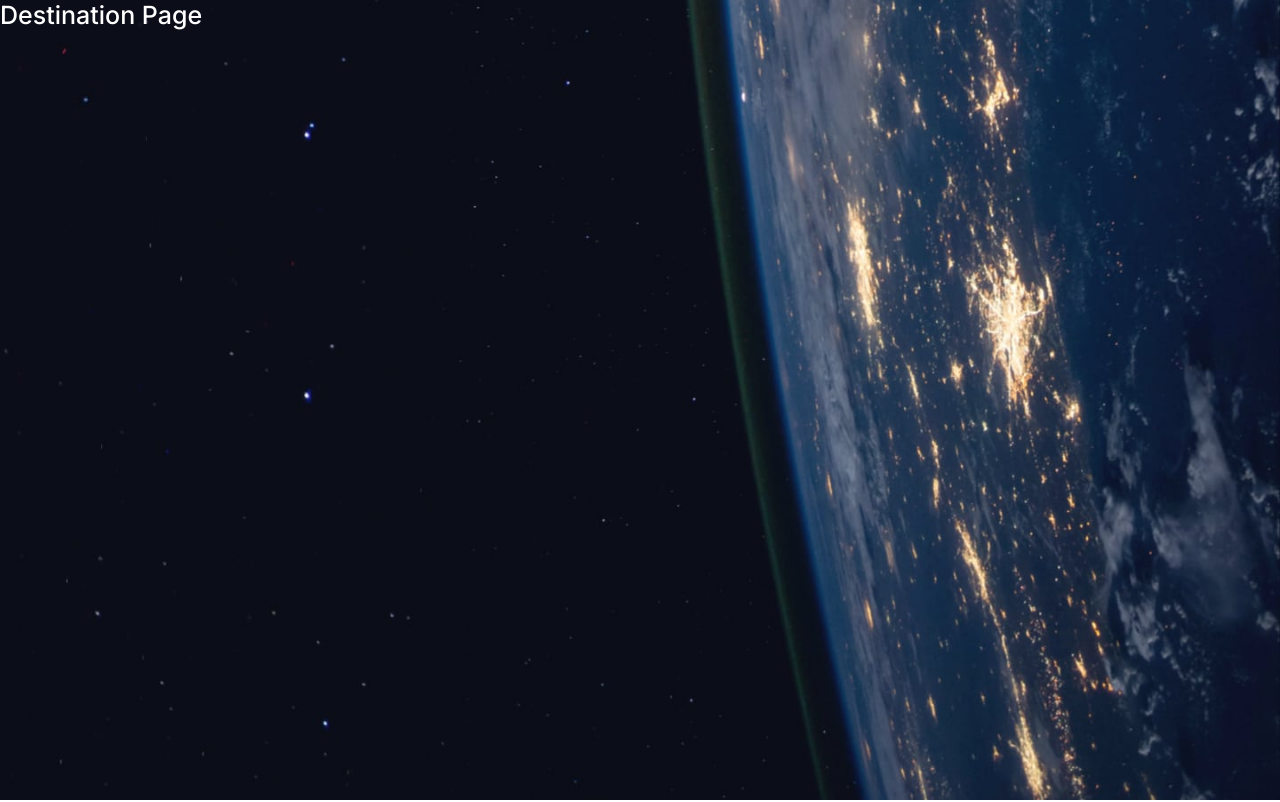
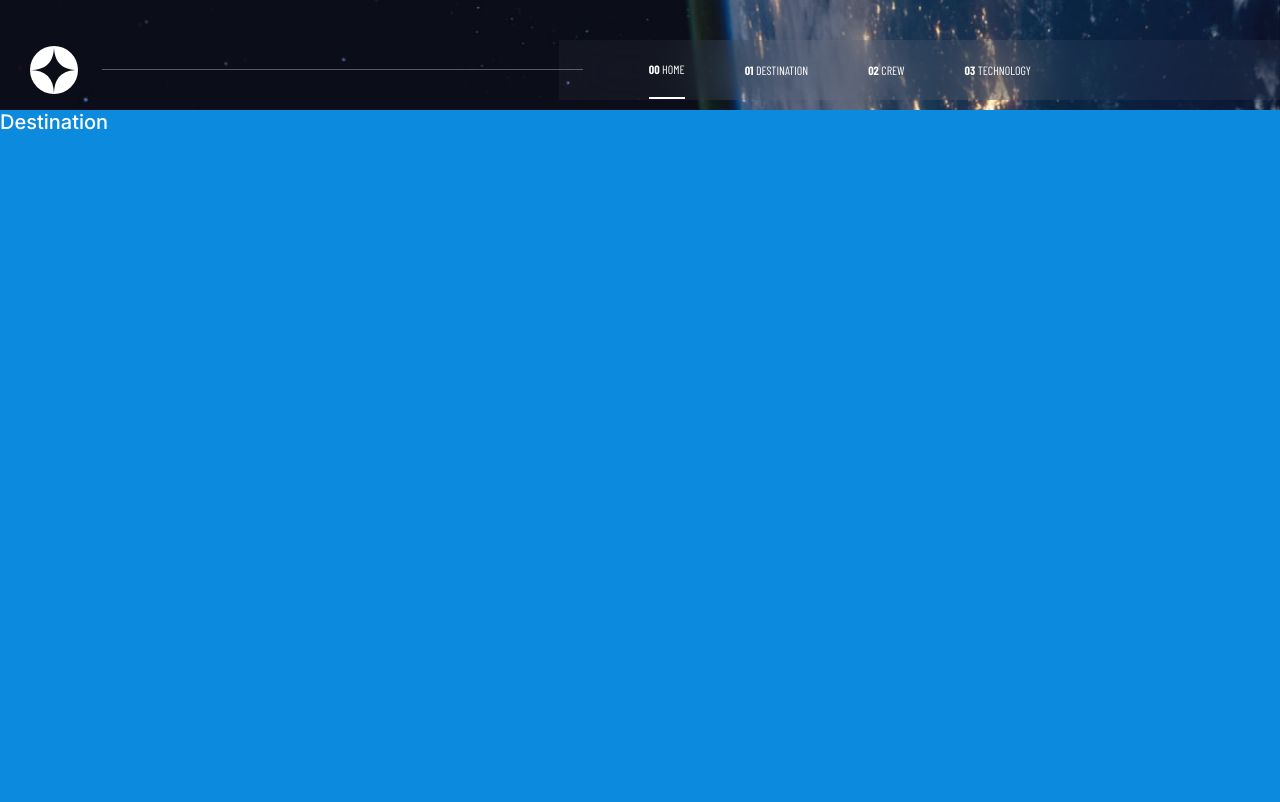
Before and after one commit to shinnmar/space-tourism, a Next.js app: page /destination in a window 1280 px wide. Shown: the top 802 px of the page. Built offline with nearby package versions, Linux system fonts and the light colour scheme; a web font is replaced by a local one.

Commit message:
feat: sort boilerplate

```diff
--- /dev/null
+++ b/src/app/crew/crew.module.scss
@@ -0,0 +1,3 @@
+.crew{
+  min-height: 50vh;
+}
--- /dev/null
+++ b/src/app/destination/destination.module.scss
@@ -0,0 +1,4 @@
+.destination {
+  background-color: rgb(12, 138, 222);
+  min-height: 100vh;
+}
--- a/src/app/destination/page.tsx
+++ b/src/app/destination/page.tsx
@@ -1,11 +1,11 @@
 import React from "react";
+import styles from "../destination/destination.module.scss";
 
-const Destination: React.FC = () => {
+const Destination = () => {
   return (
-    <div>
-      <h1>Destination Page</h1>
-
-    </div>
+    <section className={styles.destination}>
+      <h2>Destination</h2>
+    </section>
   );
 };
 
--- a/src/app/layout.tsx
+++ b/src/app/layout.tsx
@@ -1,22 +1,33 @@
-import type { Metadata } from "next";
+// layout.tsx
+import React from "react";
+import Header from "@/components/header/header.component";
+import Footer from "@/components/footer/footer.component";
 import { Inter } from "next/font/google";
+
 import "./globals.scss";
 
 const inter = Inter({ subsets: ["latin"] });
 
-export const metadata: Metadata = {
+export const metadata = {
   title: "Space Tourism",
   description: "Frontend Friday Challenge",
 };
 
-export default function RootLayout({
-  children,
-}: Readonly<{
+interface LayoutProps {
   children: React.ReactNode;
-}>) {
+  pageClass?: string;
+}
+
+const RootLayout: React.FC<LayoutProps> = ({ children, pageClass }) => {
   return (
     <html lang="en">
-      <body className={inter.className}>{children}</body>
+      <body className={`${inter.className} ${pageClass}`}>
+        <Header />
+        {children}
+        <Footer />
+      </body>
     </html>
   );
-}
+};
+
+export default RootLayout;
--- /dev/null
+++ b/src/app/technology/technology.module.scss
@@ -0,0 +1,4 @@
+.technology {
+  background-color: rgb(12, 138, 222);
+  min-height: 100vh;
+}
--- a/src/components/header/header.component.tsx
+++ b/src/components/header/header.component.tsx
@@ -3,7 +3,7 @@ import styles from "./header.module.scss";
 
 export default function Header() {
   return (
-    <header className={styles.header}>
+    <nav className={styles.header}>
       <div className={styles.logo}>
         <img
           className={styles.logo_icon}
@@ -11,7 +11,7 @@ export default function Header() {
           alt="Space logo"
         />
       </div>
-      <nav className={styles.navigation}>
+      <div className={styles.navigation}>
         <div className={styles.nav_content}>
           <a className={styles.nav_link} href="/">
             <span>00</span> Home
@@ -27,7 +27,7 @@ export default function Header() {
           </a>
         </div>
         <div className={styles.line}></div>
-      </nav>
-    </header>
+      </div>
+    </nav>
   );
 }
```
Also changed, not shown: src/app/crew/page.tsx (+6 -6 lines), src/app/page.module.scss (+4 -4 lines), src/app/page.tsx (+8 -10 lines), src/app/technology/page.tsx (+5 -5 lines), tsconfig.json (+23 -5 lines), public/images/background-crew-desktop.jpg (added).
